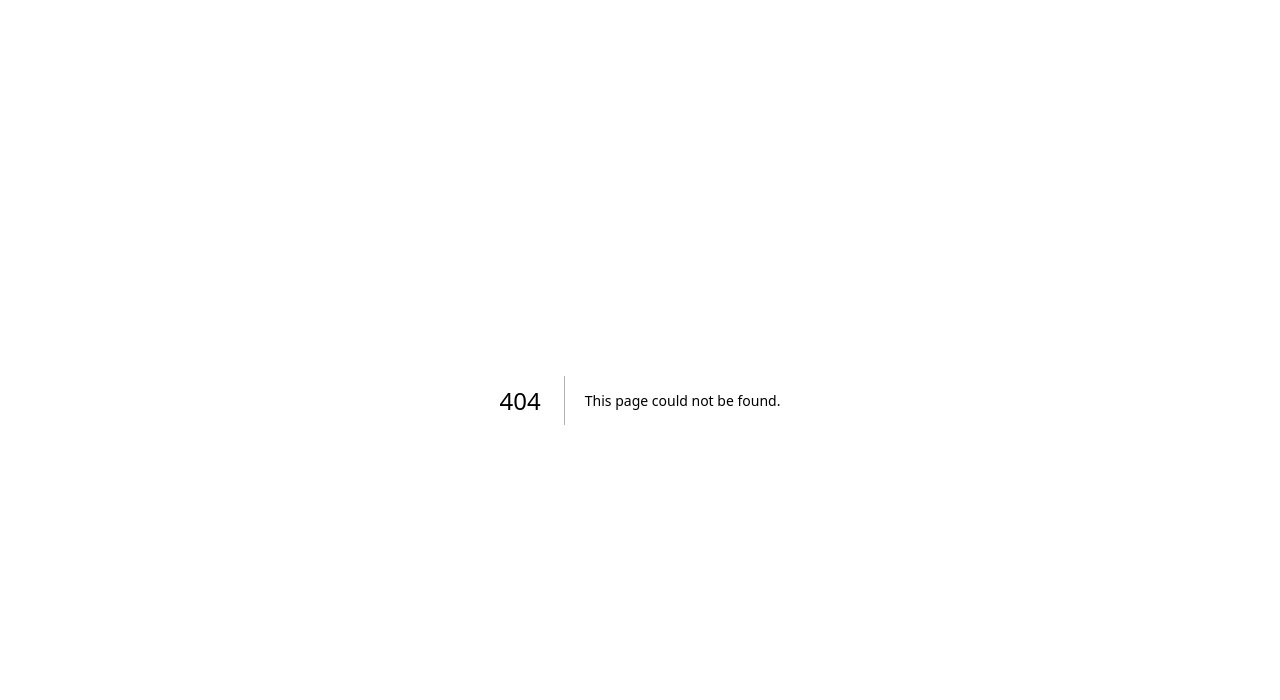
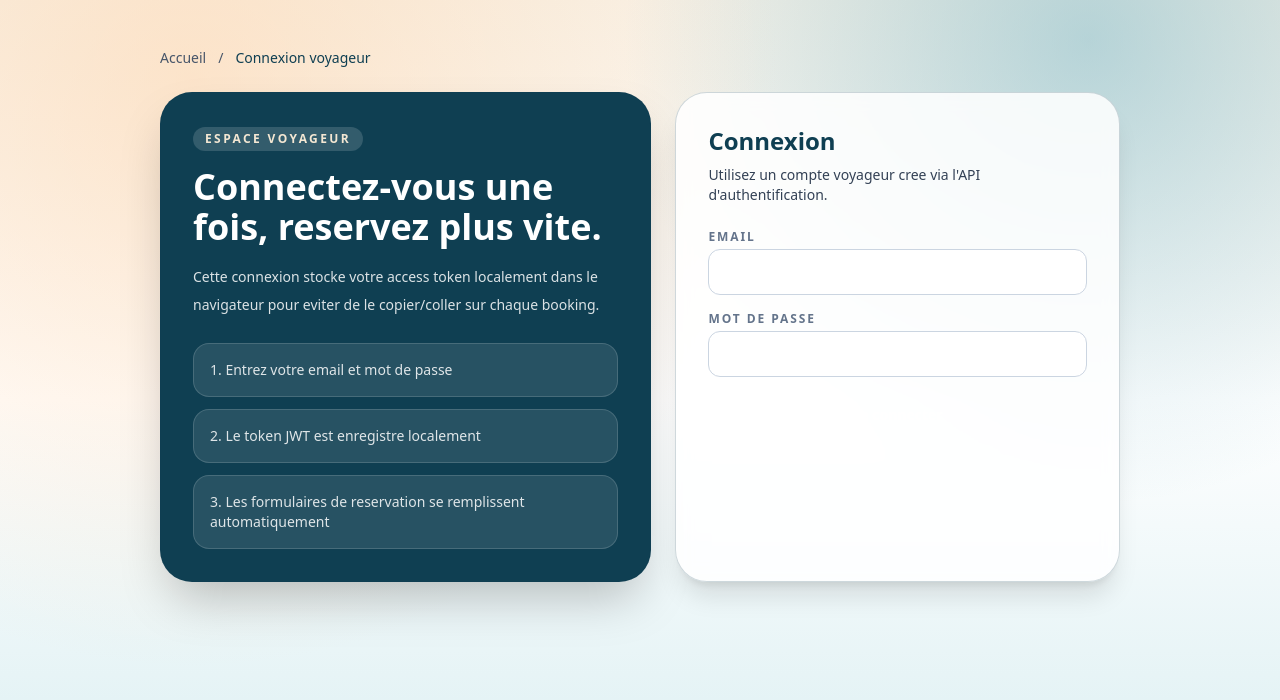
Before and after one commit to HoussamCS/SmartTravel_MoroccoWithYou, a Next.js app in the folder apps/web/: page /auth/login in a window 1280 px wide. Before the commit this address had no page. Shown: the top 700 px of the page. Built offline with nearby package versions, Linux system fonts and the light colour scheme; no server answers.

Commit message:
added traveler login page and persist booking JWT token

```diff
--- /dev/null
+++ b/apps/web/app/auth/login/page.tsx
@@ -0,0 +1,145 @@
+"use client";
+
+import Link from "next/link";
+import { FormEvent, useMemo, useState } from "react";
+
+type LoginState = "idle" | "loading" | "success" | "error";
+
+const apiBaseDefault = "http://localhost:4000/api/v1";
+const travelerTokenKey = "mwy_traveler_access_token";
+
+export default function TravelerLoginPage() {
+  const apiBase = useMemo(() => process.env.NEXT_PUBLIC_API_BASE_URL ?? apiBaseDefault, []);
+  const [state, setState] = useState<LoginState>("idle");
+  const [message, setMessage] = useState("");
+  const [email, setEmail] = useState("");
+  const [tokenPreview, setTokenPreview] = useState<string | null>(null);
+
+  const onSubmit = async (event: FormEvent<HTMLFormElement>) => {
+    event.preventDefault();
+    setState("loading");
+    setMessage("");
+
+    const form = new FormData(event.currentTarget);
+    const payload = {
+      email: String(form.get("email") ?? ""),
+      password: String(form.get("password") ?? "")
+    };
+
+    try {
+      const response = await fetch(`${apiBase}/auth/login`, {
+        method: "POST",
+        headers: { "content-type": "application/json" },
+        credentials: "include",
+        body: JSON.stringify(payload)
+      });
+
+      const data = await response.json();
+
+      if (!response.ok) {
+        throw new Error((data as { message?: string }).message ?? "Connexion impossible.");
+      }
+
+      const token = String((data as { accessToken?: string }).accessToken ?? "").trim();
+      if (!token) {
+        throw new Error("Aucun access token recu depuis l'API.");
+      }
+
+      localStorage.setItem(travelerTokenKey, token);
+      setTokenPreview(`${token.slice(0, 20)}...${token.slice(-10)}`);
+      setEmail(payload.email);
+      setState("success");
+      setMessage("Connexion reussie. Votre token voyageur est enregistre pour les reservations.");
+      event.currentTarget.reset();
+    } catch (error) {
+      setState("error");
+      setMessage(error instanceof Error ? error.message : "Connexion impossible pour le moment.");
+    }
+  };
+
+  return (
+    <main className="mx-auto max-w-5xl px-4 py-8 md:px-8 md:py-12">
+      <div className="mb-6 flex flex-wrap items-center gap-3 text-sm font-medium text-slate-600">
+        <Link href="/" className="hover:text-atlas">Accueil</Link>
+        <span>/</span>
+        <span className="text-atlas">Connexion voyageur</span>
+      </div>
+
+      <section className="grid gap-6 lg:grid-cols-[1.05fr_0.95fr]">
+        <div className="rounded-[2rem] border border-atlas/20 bg-atlas p-6 text-white shadow-2xl md:p-8">
+          <p className="inline-flex rounded-full bg-white/15 px-3 py-1 text-xs font-semibold uppercase tracking-[0.2em] text-dune">
+            Espace voyageur
+          </p>
+          <h1 className="mt-4 text-3xl font-black leading-tight md:text-4xl">
+            Connectez-vous une fois, reservez plus vite.
+          </h1>
+          <p className="mt-4 text-sm leading-7 text-white/85">
+            Cette connexion stocke votre access token localement dans le navigateur pour eviter de le copier/coller sur chaque booking.
+          </p>
+
+          <ul className="mt-6 grid gap-3 text-sm text-white/85">
+            <li className="rounded-2xl border border-white/15 bg-white/10 p-4">1. Entrez votre email et mot de passe</li>
+            <li className="rounded-2xl border border-white/15 bg-white/10 p-4">2. Le token JWT est enregistre localement</li>
+            <li className="rounded-2xl border border-white/15 bg-white/10 p-4">3. Les formulaires de reservation se remplissent automatiquement</li>
+          </ul>
+        </div>
+
+        <section className="rounded-[2rem] border border-atlas/20 bg-white/85 p-6 shadow-xl backdrop-blur md:p-8">
+          <h2 className="text-2xl font-black text-atlas">Connexion</h2>
+          <p className="mt-2 text-sm text-slate-700">
+            Utilisez un compte voyageur cree via l'API d'authentification.
+          </p>
+
+          <form onSubmit={onSubmit} className="mt-6 grid gap-4">
+            <div className="grid gap-1">
+              <label htmlFor="email" className="text-xs font-semibold uppercase tracking-[0.16em] text-slate-500">Email</label>
+              <input
+                id="email"
+                name="email"
+                type="email"
+                required
+                className="rounded-xl border border-slate-300 p-3 text-sm focus:border-atlas focus:outline-none"
+              />
+            </div>
+
+            <div className="grid gap-1">
+              <label htmlFor="password" className="text-xs font-semibold uppercase tracking-[0.16em] text-slate-500">Mot de passe</label>
+              <input
+                id="password"
+                name="password"
+                type="password"
+                required
+                minLength={8}
+                className="rounded-xl border border-slate-300 p-3 text-sm focus:border-atlas focus:outline-none"
+              />
+            </div>
+
+            <button
+              type="submit"
+              disabled={state === "loading"}
+              className="rounded-full bg-warm px-5 py-3 text-sm font-semibold text-white transition hover:scale-[1.01] disabled:cursor-not-allowed disabled:opacity-60"
+            >
+              {state === "loading" ? "Connexion..." : "Se connecter"}
+            </button>
+
+            {message ? (
+              <p className={`text-sm ${state === "error" ? "text-red-600" : "text-emerald-700"}`}>{message}</p>
+            ) : null}
+          </form>
+
+          {state === "success" ? (
+            <div className="mt-6 rounded-2xl border border-emerald-200 bg-emerald-50 p-4">
+              <p className="text-xs uppercase tracking-[0.16em] text-emerald-700">Session active</p>
+              <p className="mt-2 text-sm text-emerald-900">Compte: {email}</p>
+              <p className="mt-1 break-all font-mono text-xs text-emerald-900">Token: {tokenPreview}</p>
+              <div className="mt-4 flex flex-wrap gap-3">
+                <Link href="/experiences" className="rounded-full bg-atlas px-4 py-2 text-xs font-semibold text-white">Aller au catalogue</Link>
+                <Link href="/bookings/new" className="rounded-full border border-atlas px-4 py-2 text-xs font-semibold text-atlas">Aller a la reservation</Link>
+              </div>
+            </div>
+          ) : null}
+        </section>
+      </section>
+    </main>
+  );
+}
--- a/apps/web/app/bookings/new/page.tsx
+++ b/apps/web/app/bookings/new/page.tsx
@@ -1,13 +1,14 @@
 "use client";
 
 import Link from "next/link";
-import { FormEvent, Suspense, useMemo, useState } from "react";
+import { FormEvent, Suspense, useEffect, useMemo, useState } from "react";
 import { useSearchParams } from "next/navigation";
 
 type BookingState = "idle" | "loading" | "success" | "error";
 type PaymentState = "idle" | "loading" | "success" | "error";
 
 const apiBaseDefault = "http://localhost:4000/api/v1";
+const travelerTokenKey = "mwy_traveler_access_token";
 
 function BookingForm() {
   const params = useSearchParams();
@@ -29,6 +30,15 @@ function BookingForm() {
   const [paymentMessage, setPaymentMessage] = useState("");
   const [paymentIntentId, setPaymentIntentId] = useState<string | null>(null);
   const [clientSecret, setClientSecret] = useState<string | null>(null);
+  const [tokenInput, setTokenInput] = useState("");
+
+  useEffect(() => {
+    const storedToken = localStorage.getItem(travelerTokenKey);
+    if (storedToken) {
+      setTokenInput(storedToken);
+      setAuthToken(storedToken);
+    }
+  }, []);
 
   const onSubmit = async (event: FormEvent<HTMLFormElement>) => {
     event.preventDefault();
@@ -41,7 +51,7 @@ function BookingForm() {
     setClientSecret(null);
 
     const form = new FormData(event.currentTarget);
-    const token = String(form.get("token") ?? "").trim();
+    const token = tokenInput.trim();
     const date = String(form.get("date") ?? "");
     const pax = Number(form.get("pax") ?? 1);
 
@@ -76,6 +86,7 @@ function BookingForm() {
       setBookingId((data as { id: string }).id);
       setTotalPrice((data as { totalPrice: number }).totalPrice);
       setAuthToken(token);
+      localStorage.setItem(travelerTokenKey, token);
       setState("success");
     } catch (err) {
       setState("error");
@@ -290,10 +301,16 @@ function BookingForm() {
                 rows={3}
                 required
                 placeholder="eyJhbGciOiJIUzI1NiIsInR5cCI6IkpXVCJ9..."
+                value={tokenInput}
+                onChange={(event) => setTokenInput(event.target.value)}
                 className="rounded-xl border border-slate-300 p-3 font-mono text-xs focus:border-atlas focus:outline-none"
               />
               <p className="text-xs text-slate-500">
-                Obtenez votre token via <code className="rounded bg-slate-100 px-1 font-mono">POST /api/v1/auth/login</code>.
+                Obtenez votre token via <code className="rounded bg-slate-100 px-1 font-mono">POST /api/v1/auth/login</code> ou utilisez la{" "}
+                <Link href="/auth/login" className="font-semibold text-atlas hover:underline">
+                  page de connexion voyageur
+                </Link>
+                .
               </p>
             </div>
 
```
